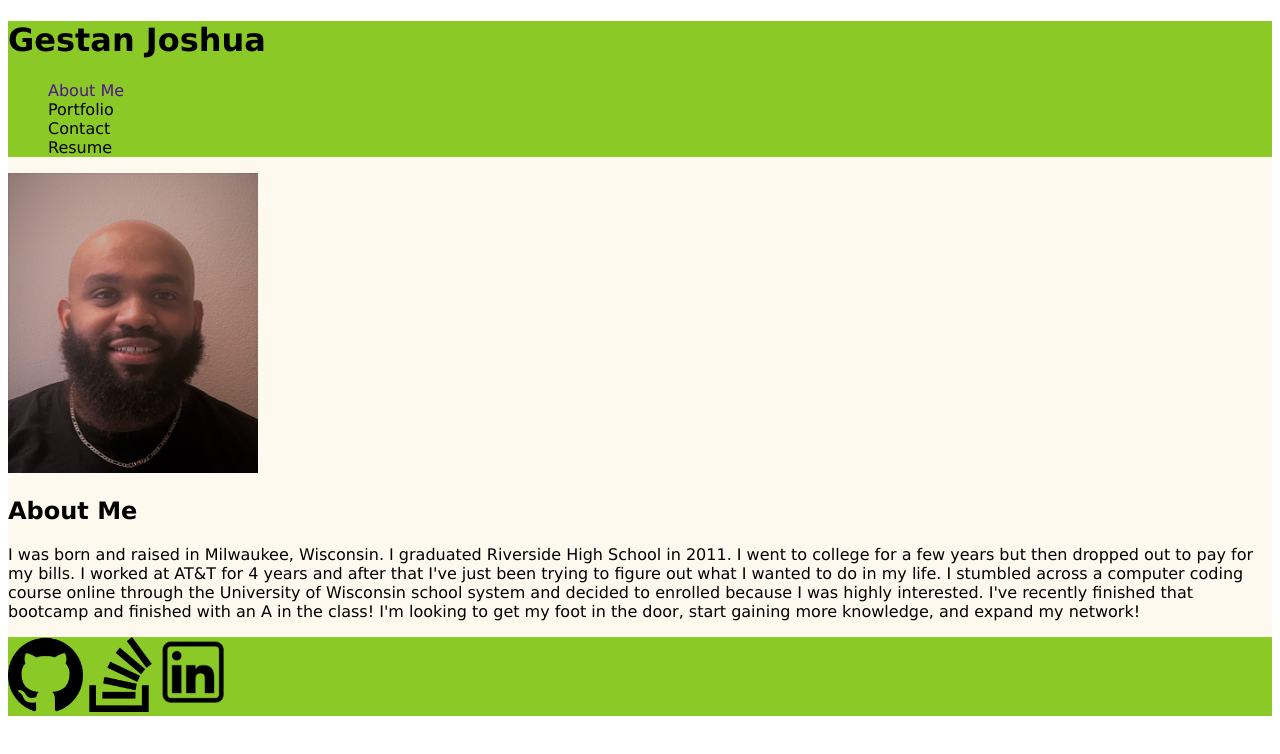
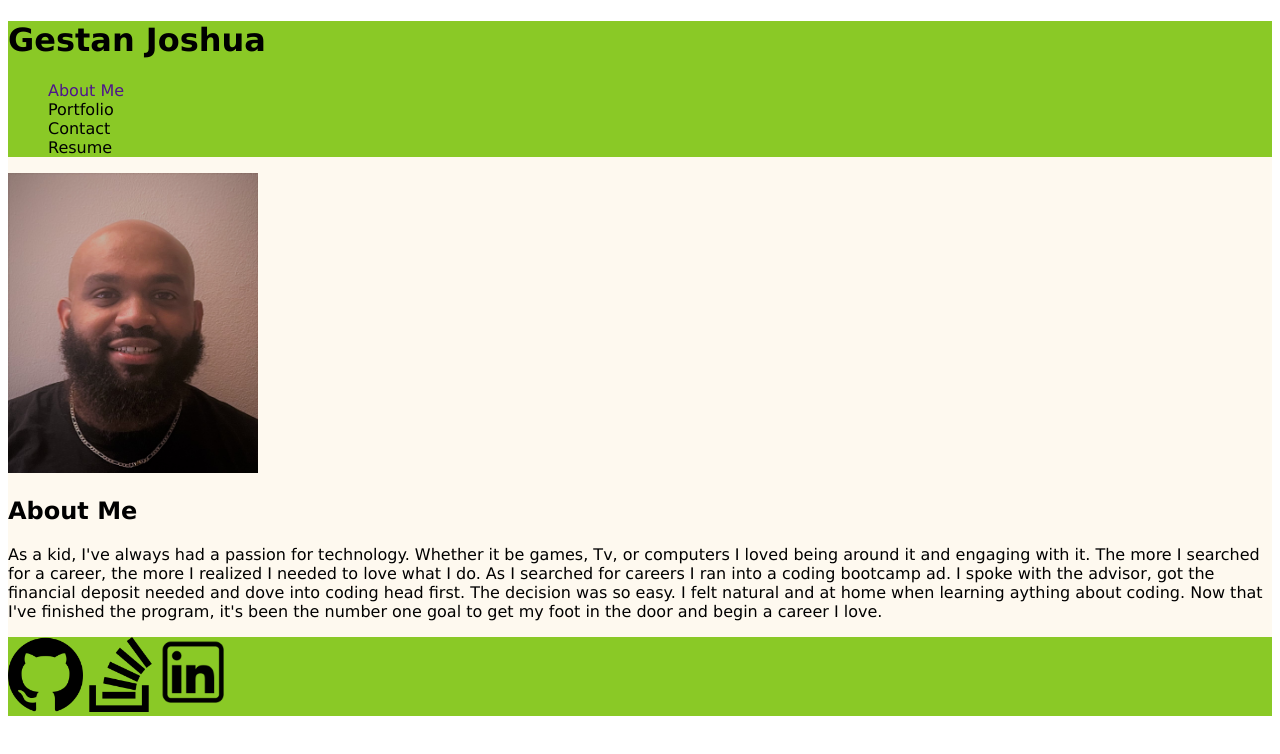
Before and after one commit to Gestan24/react-portfolio, a React (Create React App) app: page / in a window 1280 px wide. Shown: the top 754 px of the page. Built offline with nearby package versions, Linux system fonts and the light colour scheme.

Commit message:
changed contact form to be direct info

```diff
--- a/src/components/About/index.js
+++ b/src/components/About/index.js
@@ -27,10 +27,11 @@ function About() {
 
                 <p className='col-sm'>
 
-                    I was born and raised in Milwaukee, Wisconsin. I graduated Riverside High School in 2011. I went to college for a few years but then dropped out to pay for my bills.
-                     I worked at AT&T for 4 years and after that I've just been trying to figure out what I wanted to do in my life. I stumbled across a computer coding course
-                     online through the University of Wisconsin school system and decided to enrolled because I was highly interested. I've recently finished that
-                     bootcamp and finished with an A in the class! I'm looking to get my foot in the door, start gaining more knowledge, and expand my network!
+                    As a kid, I've always had a passion for technology. Whether it be games, Tv, or computers I loved being around it and engaging with it.
+                    The more I searched for a career, the more I realized I needed to love what I do. As I searched for careers I ran into a coding bootcamp
+                    ad. I spoke with the advisor, got the financial deposit needed and dove into coding head first. The decision was so easy. I felt natural
+                    and at home when learning aything about coding. Now that I've finished the program, it's been the number one goal to get my foot in the door
+                    and begin a career I love.
 
                 </p>
 
```
